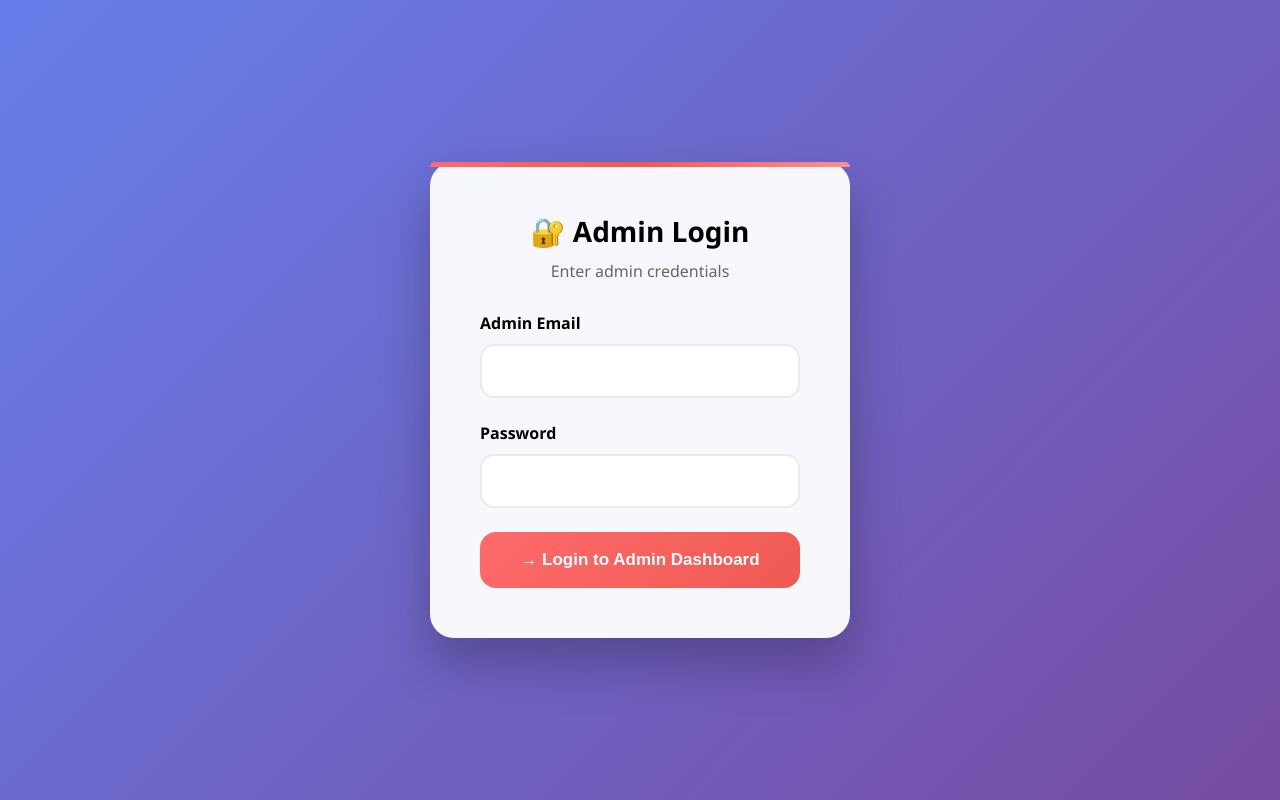
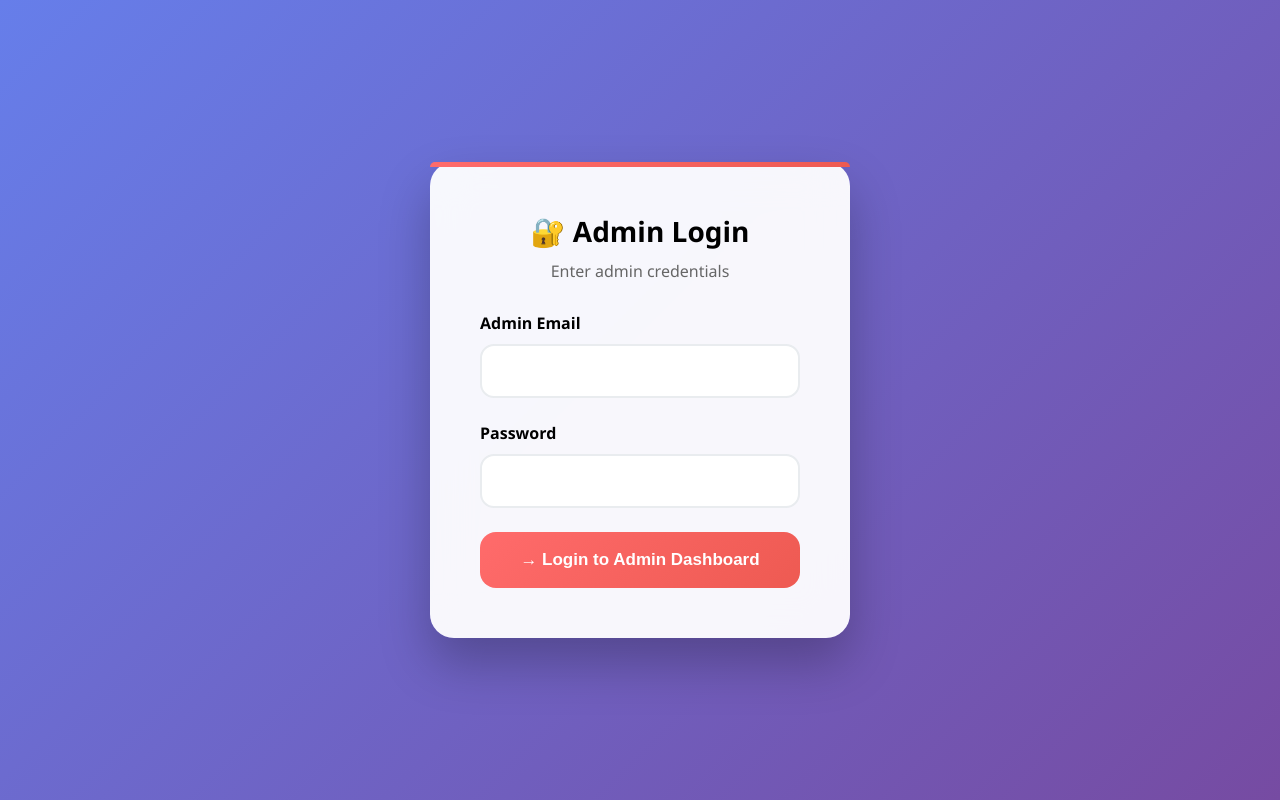
Before and after one commit to Varshanila/aws-project-ai-driven-personalized-marketing-platform, a Flask app: page /admin_login in a window 1280 px wide. Run offline with Flask 3, Linux system fonts and the light colour scheme.

Commit message:
Update admin_login.html

```diff
--- a/templates/admin_login.html
+++ b/templates/admin_login.html
@@ -1,4 +1,3 @@
-
 <!DOCTYPE html>
 <html lang="en">
 <head>
@@ -40,7 +39,7 @@
             left: 0;
             right: 0;
             height: 5px;
-            background: linear-gradient(90deg, #ff6b6b, #ee5a52, #ff8e8e);
+            background: linear-gradient(90deg, #ff6b6b, #ee5a52);
             border-radius: 24px 24px 0 0;
         }
 
@@ -105,7 +104,7 @@
         <h3>🔐 Admin Login</h3>
         <p>Enter admin credentials</p>
 
-        <!-- ✅ ONLY CHANGE: correct Flask route -->
+        <!-- ✅ IMPORTANT: this MUST match Flask route -->
         <form action="/api/admin-login-submit" method="POST">
 
             <div class="form-group">
```
